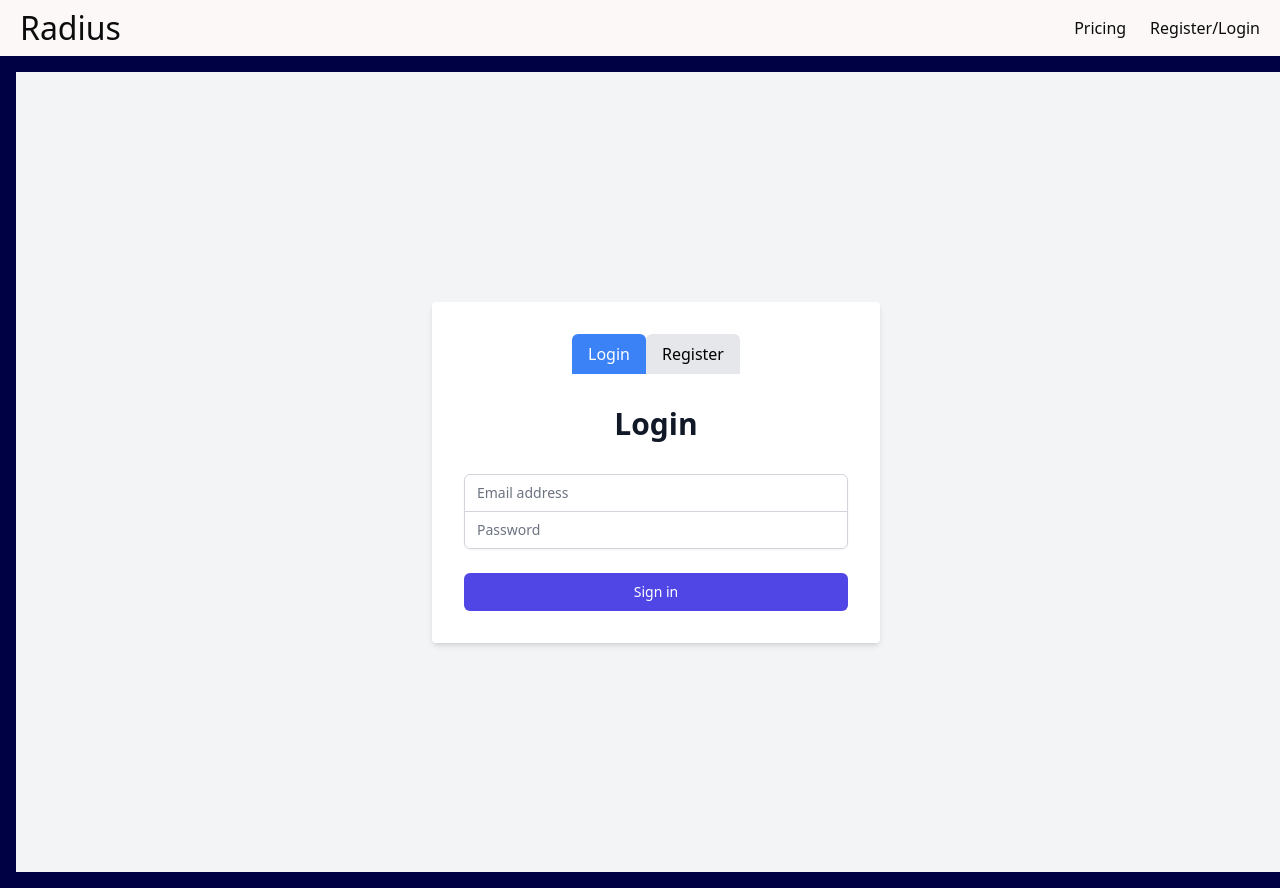
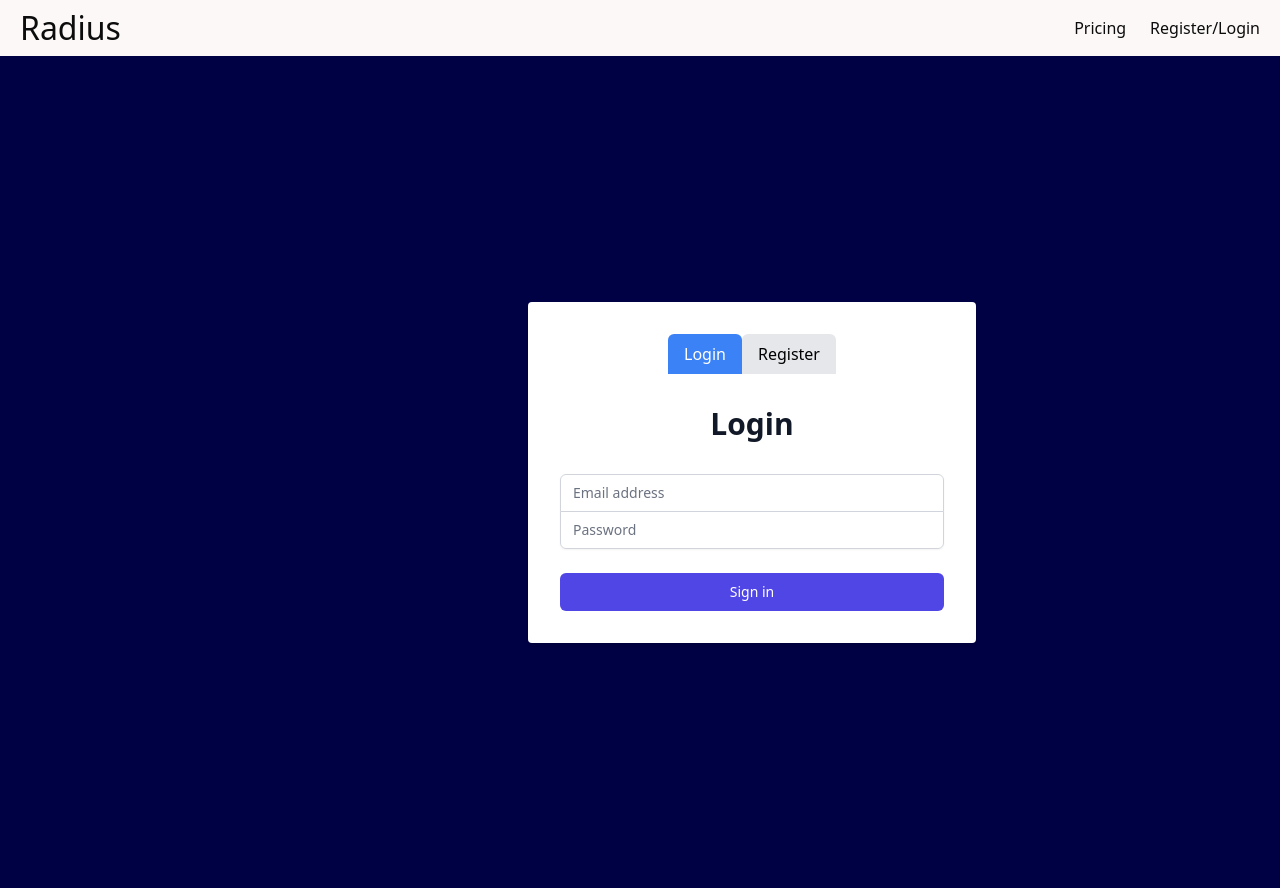
Before and after one commit to UmayerK/MyRadius, a React (Create React App) app: page /Register in a window 1280 px wide. Built offline with nearby package versions, Linux system fonts and the light colour scheme.

Commit message:
[nodemon] app crashed - waiting for file changes before starting..

```diff
--- a/src/pages/Register.js
+++ b/src/pages/Register.js
@@ -49,7 +49,7 @@ const Register = () => {
     };
 
     return (
-        <div className="min-h-screen flex flex-col items-center justify-center bg-gray-100">
+        <div className="min-h-screen flex flex-col items-center justify-center ml-[15%] ">
             <div className="w-full max-w-md p-8 space-y-8 bg-white rounded shadow-md">
                 <div className="flex justify-center mb-4">
                     <button
```
